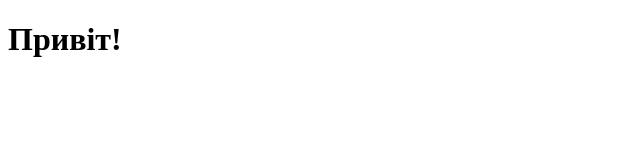
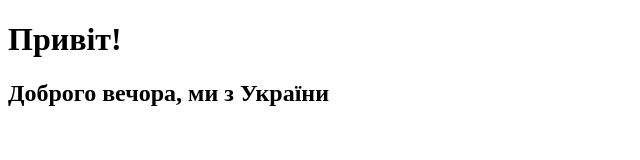
Before and after one commit to Vishnyak13/Homework-GoIT, a plain HTML site: page Index.html in a window 1280 px wide. Shown: the whole page, without its empty margins (0-640 px from the left). Drawn offline with Linux system fonts and the light colour scheme.

Commit message:
Update index.html

```diff
--- a/Index.html
+++ b/Index.html
@@ -8,5 +8,6 @@
 </head>
 <body>
     <h1>Привіт!</h1>
+    <h2>Доброго вечора, ми з України</h2>
 </body>
 </html>
```
